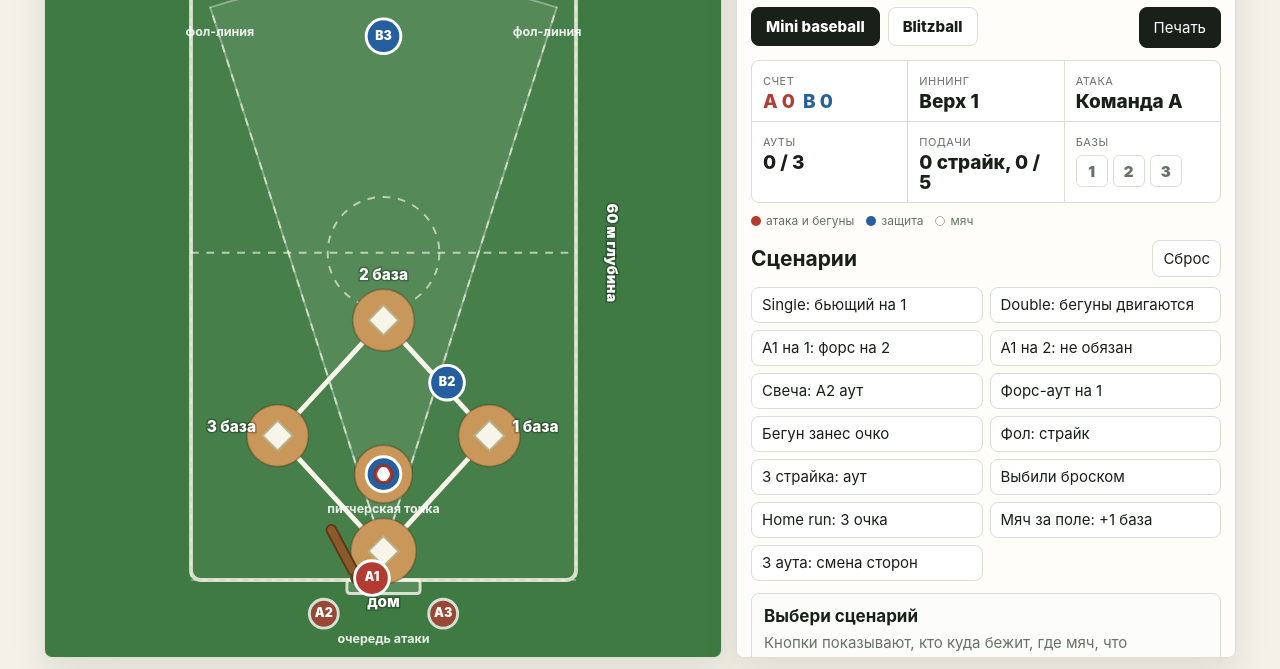
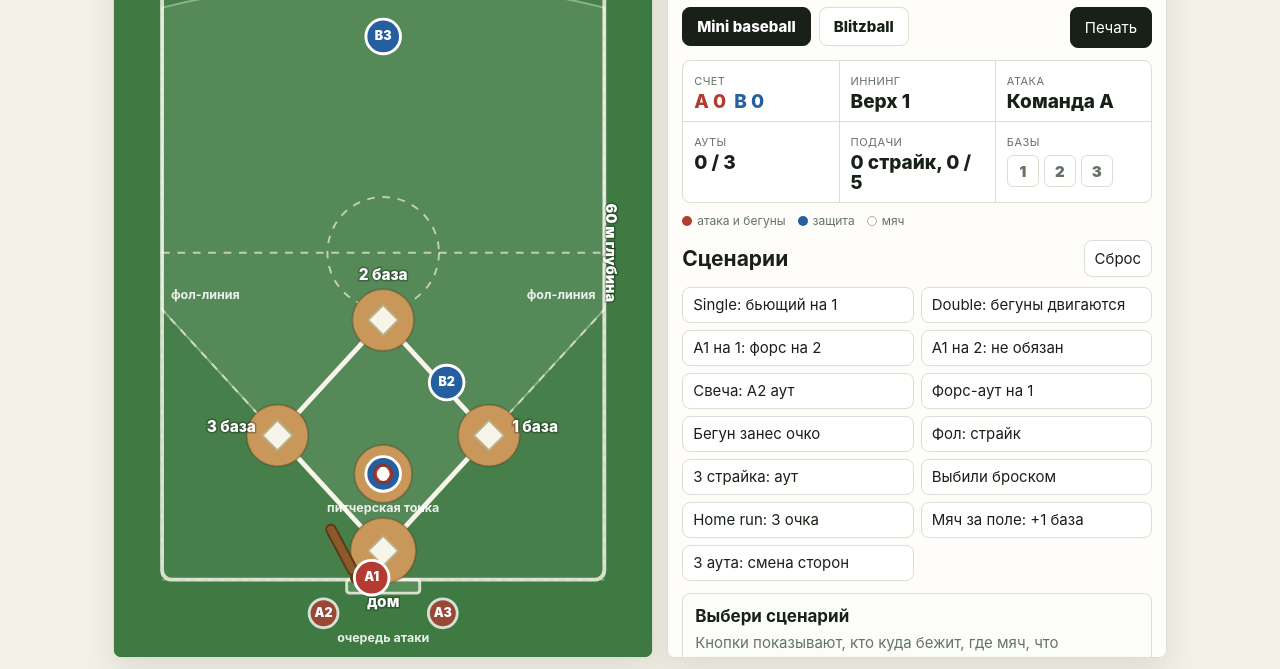
Before and after one commit to lotfull/baseball-lotfull-ru, a plain HTML site: page index.html in a window 1280 px wide. Shown: the part 128-797 px from the top of the page. Drawn offline with Linux system fonts and the light colour scheme.

Commit message:
Tighten field layout and foul lines

```diff
--- a/index.html
+++ b/index.html
@@ -681,7 +681,8 @@
       }
 
       .game {
-        grid-template-columns: minmax(520px, 1fr) minmax(430px, 500px);
+        grid-template-columns: minmax(0, min(calc((100svh - 28px) * .7), calc(100vw - 580px))) minmax(430px, 500px);
+        justify-content: center;
         align-items: stretch;
         min-height: calc(100svh - 28px);
       }
@@ -884,9 +885,9 @@
 
         <div class="field-wrap">
           <svg id="field" viewBox="0 0 560 800" role="img" aria-label="Схема бейсбольного поля">
-            <rect class="cage" x="80" y="40" width="400" height="680" rx="10"></rect>
-            <path class="cage-net" d="M80 40 H480 M80 720 H480 M80 40 V720 M480 40 V720"></path>
-            <path class="thin-chalk" d="M80 380 H480"></path>
+            <rect class="cage" x="50" y="40" width="460" height="680" rx="10"></rect>
+            <path class="cage-net" d="M50 40 H510 M50 720 H510 M50 40 V720 M510 40 V720"></path>
+            <path class="thin-chalk" d="M50 380 H510"></path>
             <circle class="thin-chalk" cx="280" cy="380" r="58"></circle>
             <rect class="goal" x="242" y="26" width="76" height="14" rx="3"></rect>
             <rect class="goal" x="242" y="720" width="76" height="14" rx="3"></rect>
@@ -894,9 +895,9 @@
             <text class="dimension" x="512" y="380" transform="rotate(90 512 380)">60 м глубина</text>
             <text class="small-label" x="280" y="86">дальняя линия home run</text>
             <path class="thin-chalk" d="M120 105 H440"></path>
-            <path class="zone" d="M280 690 L100 125 Q280 68 460 125 Z"></path>
-            <path class="thin-chalk" d="M280 690 L100 125"></path>
-            <path class="thin-chalk" d="M280 690 L460 125"></path>
+            <path class="zone" d="M280 690 L50 439 L50 125 Q280 68 510 125 L510 439 Z"></path>
+            <path class="thin-chalk" d="M280 690 L50 439"></path>
+            <path class="thin-chalk" d="M280 690 L510 439"></path>
             <path class="chalk" d="M280 690 L390 570 L280 450 L170 570 Z"></path>
             <circle class="dirt" cx="280" cy="610" r="30"></circle>
             <circle class="dirt" cx="280" cy="690" r="34"></circle>
@@ -912,8 +913,8 @@
             <text class="label" x="280" y="408">2 база</text>
             <text class="label" x="122" y="566">3 база</text>
             <text class="small-label" x="280" y="650">питчерская точка</text>
-            <text class="small-label" x="110" y="155">фол-линия</text>
-            <text class="small-label" x="450" y="155">фол-линия</text>
+            <text class="small-label" x="95" y="428">фол-линия</text>
+            <text class="small-label" x="465" y="428">фол-линия</text>
             <text class="small-label" x="280" y="785">очередь атаки</text>
 
             <g id="batIcon" class="bat-icon" transform="translate(245 704) rotate(-28)">
```
